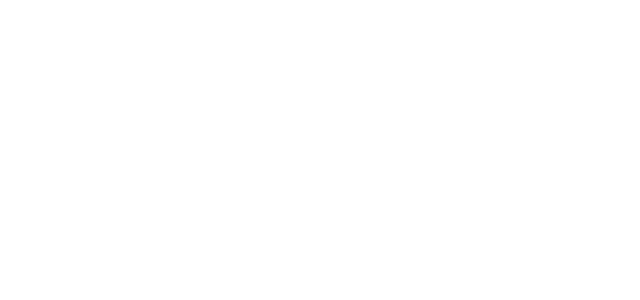
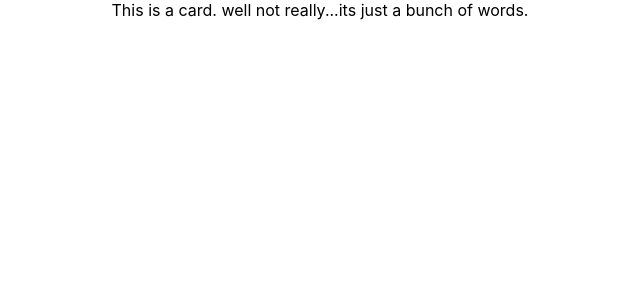
Before and after one commit to Boi92/SoundLads, a React (Create React App) app: page / in a window 1280 px wide. Shown: the top 300 px of the page, without its empty margins (320-960 px from the left). Built offline with nearby package versions, Linux system fonts and the light colour scheme; the HTML template or start-up script is replaced by a standard one.

Commit message:
linked  card to appjs

```diff
--- a/src/App.js
+++ b/src/App.js
@@ -1,10 +1,10 @@
-import './App.css';
-
+import "./App.css";
+import Card from "./components/Card";
 
 function App() {
   return (
     <div className="App">
-
+      <Card />
     </div>
   );
 }
--- a/src/components/Card.js
+++ b/src/components/Card.js
@@ -2,9 +2,7 @@
 
 const Card = () => {
   return (
-
     <div>This is a card. well not really...its just a bunch of words.</div>
-
   );
 };
 
```
